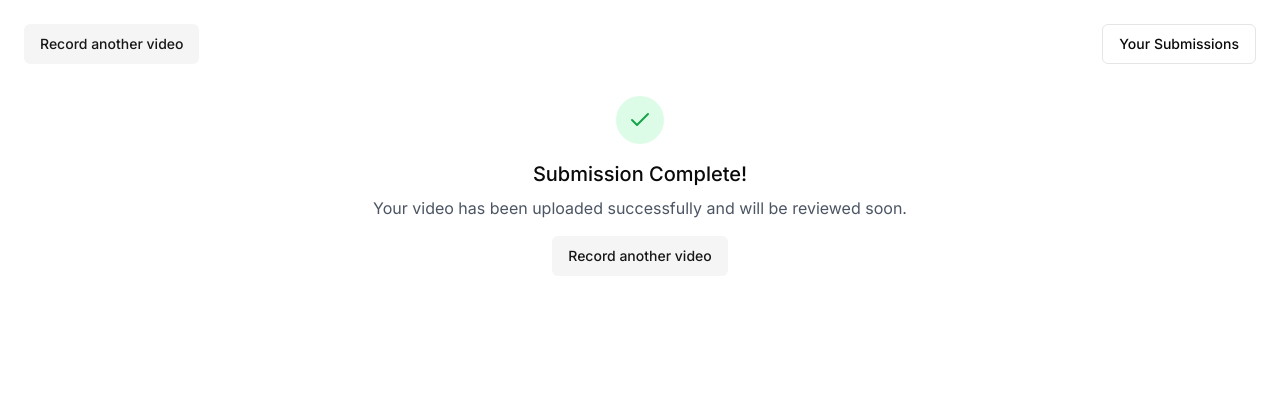
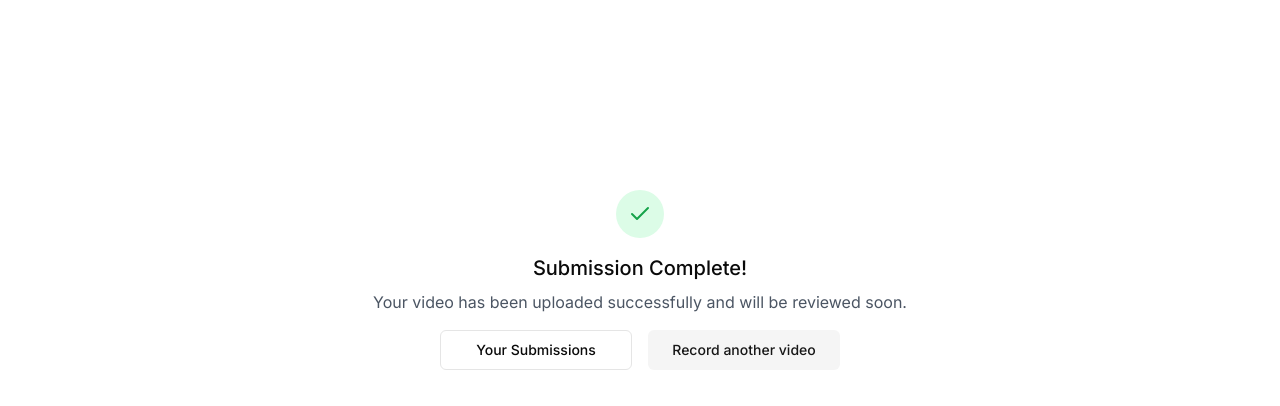
Before and after one commit to alexrechevskiy-review/video-recording, a Next.js app: page /thanks in a window 1280 px wide. Shown: the top 406 px of the page. Built offline with nearby package versions, Linux system fonts and the light colour scheme.

Commit message:
fix: thanks page

```diff
--- a/app/(dashboard)/thanks/page.tsx
+++ b/app/(dashboard)/thanks/page.tsx
@@ -14,33 +14,31 @@ const Thanks = () => {
     router.push("/history");
   };
   return (
-    <main className="container mx-auto p-6 max-w-7xl">
-      <div className="mb-8 w-full flex items-center justify-between gap-4">
-        <Button
-          onClick={handleBack}
-          variant="secondary"
-          >
-          Record another video
-        </Button>
-        <Button
-          variant="outline"
-          onClick={handleHistory}
-        >
-          Your Submissions
-        </Button>
-      </div>
-      <div className="text-center mb-4">
-        <div className="inline-flex items-center justify-center w-12 h-12 rounded-full bg-green-100 mb-4">
+    <main className="container m-auto p-6 max-w-7xl flex flex-col items-center justify-center min-h-[70vh]">
+      <div className="flex flex-col items-center justify-center w-full">
+        <div className="flex items-center justify-center w-12 h-12 rounded-full bg-green-100 mb-4">
           <Check className="w-6 h-6 text-green-600" />
         </div>
-        <h3 className="text-xl font-medium mb-2">Submission Complete!</h3>
-        <p className="text-gray-600 mb-4">Your video has been uploaded successfully and will be reviewed soon.</p>
-        <Button
-          onClick={handleBack}
-          variant="secondary"
-        >
-          Record another video
-        </Button>
+        <h3 className="text-xl font-medium mb-2 text-center">Submission Complete!</h3>
+        <p className="text-gray-600 mb-4 text-center">
+          Your video has been uploaded successfully and will be reviewed soon.
+        </p>
+        <div className="flex gap-4 md:flex-row flex-col justify-center items-center">
+          <Button
+            variant="outline"
+            onClick={handleHistory}
+            className="w-48"
+          >
+            Your Submissions
+          </Button>
+          <Button
+            onClick={handleBack}
+            variant="secondary"
+            className="w-48"
+          >
+            Record another video
+          </Button>
+        </div>
       </div>
     </main>
   )
```
